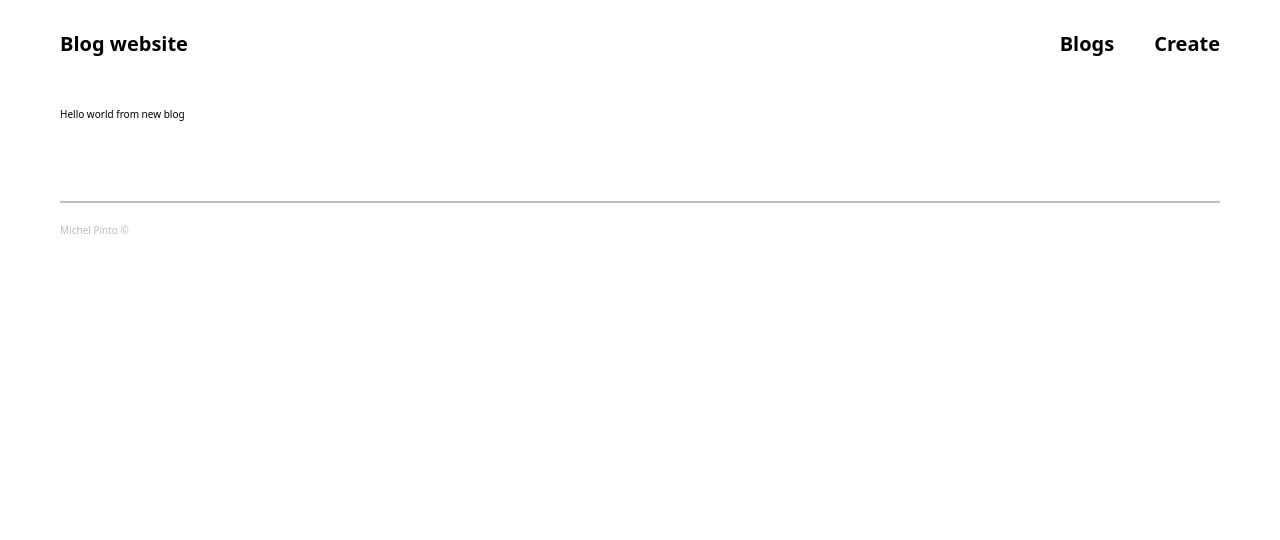
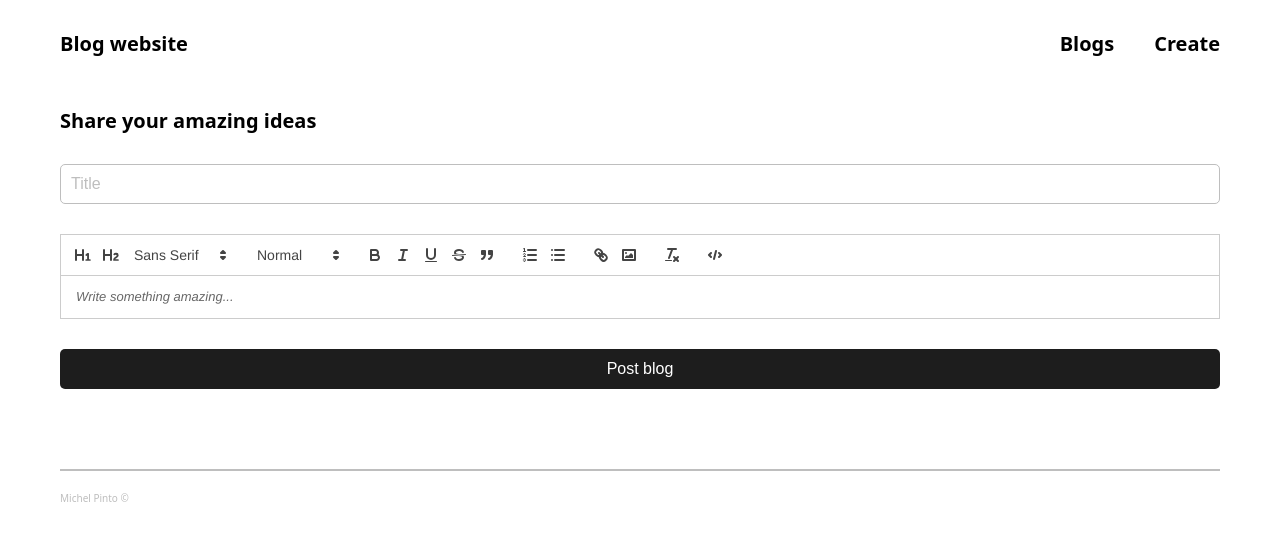
Before and after one commit to Michelpinto/Ts-blog-app, a React (Create React App) app in the folder frontend/: page /newBlog in a window 1280 px wide. Shown: the top 540 px of the page. Built offline with nearby package versions, Linux system fonts and the light colour scheme.

Commit message:
new blog page styles

```diff
--- a/frontend/package.json
+++ b/frontend/package.json
@@ -14,6 +14,7 @@
     "@types/react-router-dom": "^5.3.3",
     "react": "^18.2.0",
     "react-dom": "^18.2.0",
+    "react-quill": "^2.0.0",
     "react-redux": "^8.0.4",
     "react-router-dom": "^6.4.2",
     "react-scripts": "5.0.1",
--- a/frontend/src/pages/newBlog/NewBlog.tsx
+++ b/frontend/src/pages/newBlog/NewBlog.tsx
@@ -1,9 +1,73 @@
-import React from 'react';
+import React, { useState } from 'react';
+import ReactQuill from 'react-quill';
+import 'react-quill/dist/quill.snow.css';
 
-// import { Container } from './styles';
+import { Div, Form } from './styles';
 
 const NewBlog: React.FC = () => {
-  return <div>Hello world from new blog</div>;
+  const [title, setTitle] = useState('');
+  const [content, setContent] = useState('');
+
+  const handleTitleChange = (e: React.ChangeEvent<HTMLInputElement>) => {
+    setTitle(e.target.value);
+    console.log(e.target.value);
+  };
+
+  const handleContentChange = (value: string) => {
+    setContent(value);
+  };
+
+  const modules = {
+    toolbar: [
+      [{ header: '1' }, { header: '2' }, { font: [] }],
+      [{ size: [] }],
+      ['bold', 'italic', 'underline', 'strike', 'blockquote'],
+      [{ list: 'ordered' }, { list: 'bullet' }],
+      ['link', 'image'],
+      ['clean'],
+      ['code-block'],
+    ],
+  };
+
+  const formats = [
+    'header',
+    'font',
+    'size',
+    'bold',
+    'italic',
+    'underline',
+    'strike',
+    'blockquote',
+    'list',
+    'bullet',
+    'link',
+    'image',
+    'code-block',
+  ];
+
+  return (
+    <Div>
+      <h1>Share your amazing ideas</h1>
+      <Form>
+        <input
+          onChange={handleTitleChange}
+          value={title}
+          name='title'
+          placeholder='Title'
+          type='text'
+        />
+        <ReactQuill
+          value={content}
+          onChange={handleContentChange}
+          placeholder='Write something amazing...'
+          // theme='snow'
+          modules={modules}
+          formats={formats}
+        />
+        <button type='submit'>Post blog</button>
+      </Form>
+    </Div>
+  );
 };
 
 export default NewBlog;
--- /dev/null
+++ b/frontend/src/pages/newBlog/styles.ts
@@ -0,0 +1,54 @@
+import styled from 'styled-components';
+
+export const Div = styled.div`
+  & h1 {
+    margin-bottom: 3rem;
+  }
+`;
+
+export const Form = styled.form`
+  display: flex;
+  flex-direction: column;
+  gap: 3rem;
+
+  & input {
+    height: 4rem;
+    padding: 1rem;
+    font-size: 1.6rem;
+    border-radius: 5px;
+    border: 1px solid #bebebe;
+
+    &::placeholder {
+      color: #bebebe;
+    }
+  }
+
+  /* .app .ql-container {
+  border-bottom-left-radius: 0.5em;
+  border-bottom-right-radius: 0.5em;
+  background: #fefcfc;
+} */
+
+  /* Snow Theme */
+  /* .app .ql-snow.ql-toolbar {
+  display: block;
+  background: #eaecec;
+  border-top-left-radius: 0.5em;
+  border-top-right-radius: 0.5em;
+} */
+
+  & button {
+    height: 4rem;
+    background-color: #1d1d1d;
+    border: none;
+    border-radius: 5px;
+    color: #fff;
+    font-size: 1.6rem;
+    cursor: pointer;
+    transition: all 0.2s;
+
+    &:hover {
+      transform: translateY(-3px);
+    }
+  }
+`;
```
Also changed, not shown: 1 other file (tests, documents, lock files or other folders).
